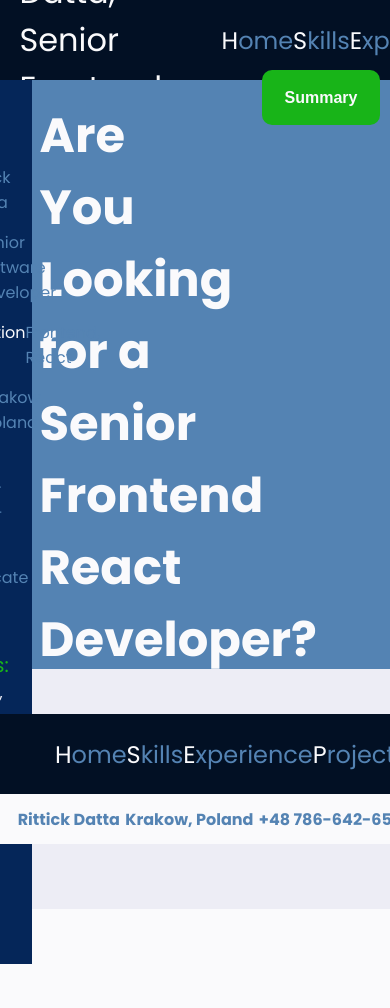
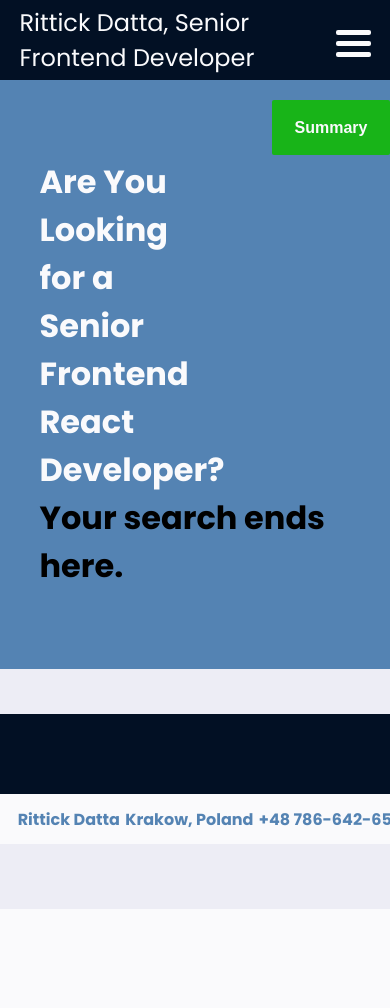
Before and after one commit to RittickDatta/HTML-CSS-and-JavaScript-Mini-Projects, a plain HTML site: page Website/index.html in a window 390 px wide. Shown: the top 1008 px of the page. After the commit the page ends 909 px from the top, so only its background shows below. Drawn offline with Linux system fonts and the light colour scheme.

Commit message:
Website responsiveness: add media queries

```diff
--- a/Website/index.html
+++ b/Website/index.html
@@ -9,8 +9,8 @@
   <body>
     <header>
       <nav class="container">
-        <span>Rittick Datta, Senior Frontend Developer</span>
-        <ul>
+        <span class="logo-text">Rittick Datta, Senior Frontend Developer</span>
+        <ul class="header-nav">
           <li><a href="">Home</a></li>
           <li><a href="">Skills</a></li>
           <li><a href="">Experience</a></li>
@@ -18,6 +18,11 @@
           <li><a href="">Education</a></li>
           <li><a href="">Contact</a></li>
         </ul>
+        <div class="hamburger-menu">
+          <div class="hamburger-line"></div>
+          <div class="hamburger-line"></div>
+          <div class="hamburger-line"></div>
+        </div>
       </nav>
     </header>
     <div class="content-wrapper">
@@ -27,6 +32,7 @@
             <div class="top-fold-text">
               Are You Looking for a Senior Frontend React Developer?
             </div>
+            <div class="subtitle">Your search ends here.</div>
           </div>
         </section>
         <section id="skills" class="skills">
@@ -100,7 +106,7 @@
       <button id="showSummary" class="showSummary">Summary</button>
     </div>
     <footer>
-      <nav>
+      <nav class="footer-nav">
         <ul>
           <li><a href="">Home</a></li>
           <li><a href="">Skills</a></li>
--- a/Website/scripts/script.js
+++ b/Website/scripts/script.js
@@ -4,3 +4,9 @@ const aside = document.getElementById("summaryCard");
 button.addEventListener("click", () => {
   aside.classList.toggle("showHideAside");
 });
+
+function toggleHamburgerMenu() {
+  const hamburgerMenu = document.getElementsByClassName("hamburger-menu");
+
+  hamburgerMenu.classList.toggle("")
+}
--- a/Website/styles/style.css
+++ b/Website/styles/style.css
@@ -16,6 +16,7 @@
     /* FONT SIZES */
     --large: 3.5rem;
     --heading: 3rem;
+    --heading-tablet: 2rem;
     --sub-heading: 2rem;
     --title: 1.5rem;
     --body-text: 1rem;
@@ -31,6 +32,7 @@
     --footer-height: 100px;
     --footer-contact-info: 50px;
     --aside-width: 25%;
+    --aside-width-mobile: 75%;
 
 }
 
@@ -58,10 +60,12 @@ a {
     margin: 0 auto;
 }
 
+/* SUMMARY BTN */
+
 .showSummary{
-    position: absolute;
-    top: 70px;
-    right: 10px;
+    position: fixed;
+    top: 100px;
+    right: 0px;
     width: 118px;
     height: 55px;
     padding: 2px 4px;
@@ -71,7 +75,7 @@ a {
     border: none;
     font-weight: bold;
     font-size: medium;
-    border-radius: 10px;
+    border-radius: 2px;
 }
 
 .showSummary:hover {
@@ -143,6 +147,22 @@ nav {
     }
 }
 
+.hamburger-menu {
+    display: none;
+}
+
+
+
+.hamburger-line {
+    width: 35px;
+    height: 5px;
+    background-color: var(--background-color);
+    border-radius: 2px;
+    margin-top: 6px;
+}
+
+
+
 /* CONTENT */
 
 .content-wrapper{
@@ -159,6 +179,9 @@ main {
         height: auto;
         background-color: var(--modal-background-color);
         padding: var(--spacing-large);
+        display: flex;
+        flex-direction: column;
+        justify-content: center;
     }
 
     section#top{
@@ -172,11 +195,16 @@ main {
         width: 50%;
         color: var(--background-color);
     }
+
+    .subtitle{
+        font-size: var(--sub-heading);
+        font-weight: bold;
+    }
 }
 
 aside {
     position: absolute;
-    left: -27%;
+    left: -32%;
     width: var(--aside-width);
     height: 100vh;
     display: flex;
@@ -219,3 +247,48 @@ aside {
 .showHideAside {
     left: 0;
 }
+
+
+/* MEDIA QUERIES */
+
+@media (max-width: 768px) {
+
+    .logo-text{
+        font-size: var(--title);
+    }
+
+    .hamburger-menu {
+        display: block;
+    }
+
+    nav > ul {
+        display: none;
+    }
+
+
+    main .top-fold-text {
+        font-size: var(--heading-tablet);
+        font-weight: bold;
+        width: 50%;
+        color: var(--background-color);
+    }
+
+    aside {
+        left: -100%;
+        width: var(--aside-width-mobile);
+    }
+
+    .footer-nav {
+        visibility: hidden;
+    }
+
+}
+
+@media ((min-width: 1000px) and (max-width: 1200px)) {
+    main .top-fold-text {
+        font-size: var(--heading);
+        font-weight: bold;
+        width: 50%;
+        color: var(--background-color);
+    }
+}
```
